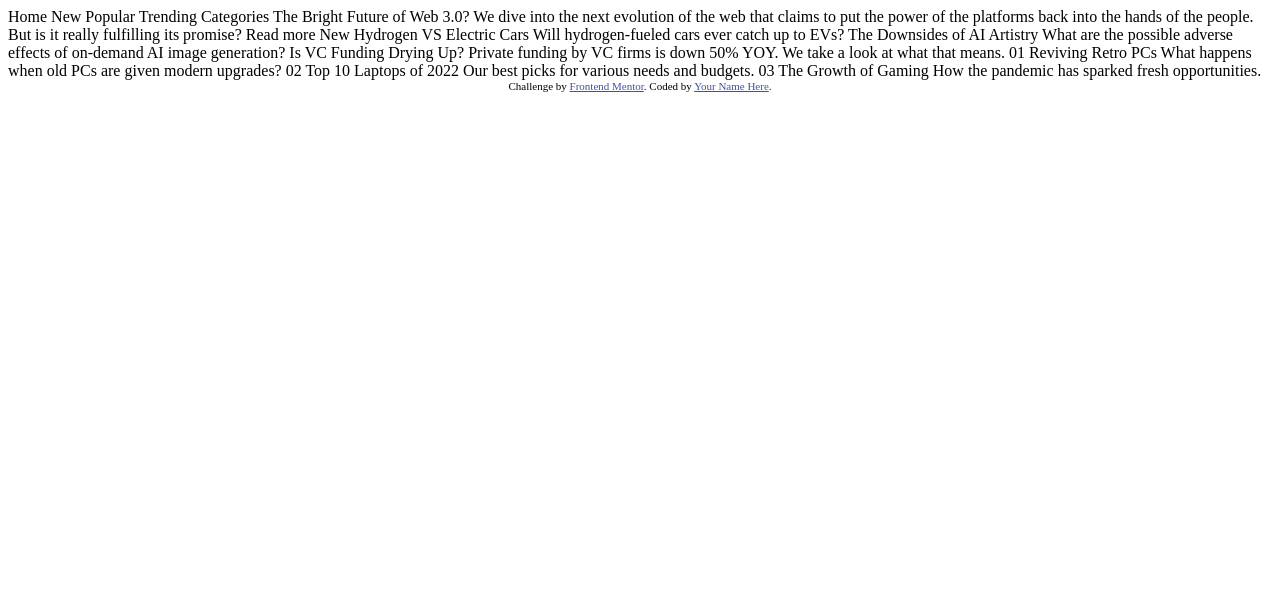
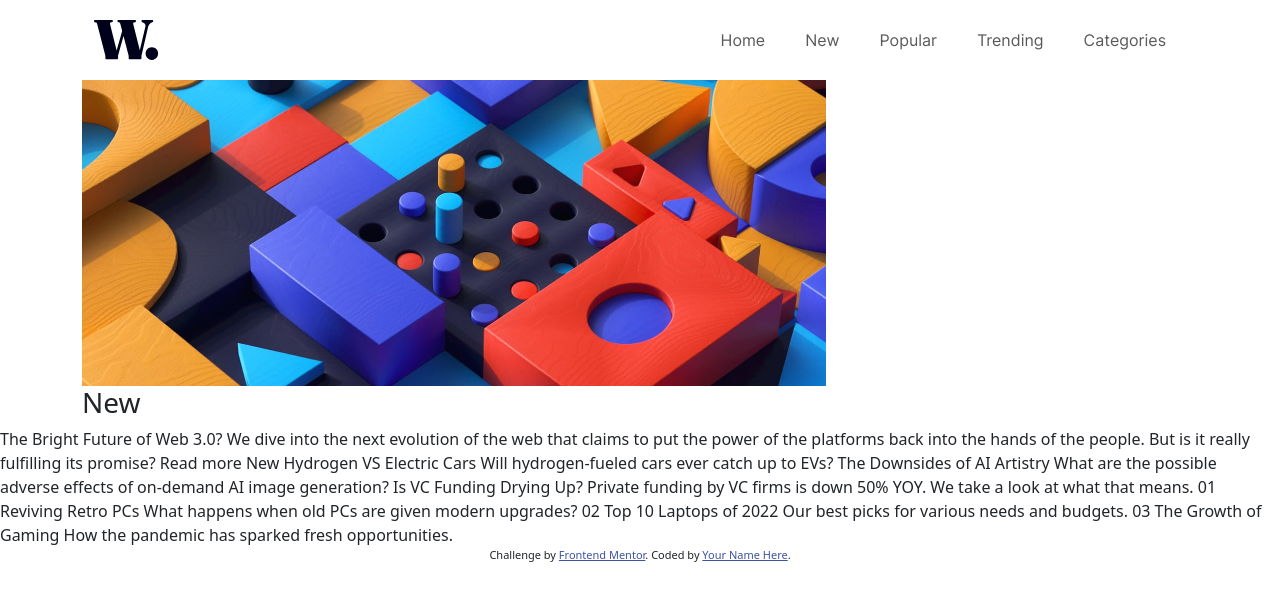
Before and after one commit to Potat369/news-homepage-main, a plain HTML site: page index.html in a window 1280 px wide. Drawn offline with nearby package versions, Linux system fonts and the light colour scheme.

Commit message:
end of work

```diff
--- a/index.html
+++ b/index.html
@@ -2,25 +2,56 @@
 <html lang="en">
 <head>
   <meta charset="UTF-8">
-  <meta name="viewport" content="width=device-width, initial-scale=1.0"> <!-- displays site properly based on user's device -->
+  <meta name="viewport" content="width=device-width, initial-scale=1.0">
 
   <link rel="icon" type="image/png" sizes="32x32" href="./assets/images/favicon-32x32.png">
+  <link rel="stylesheet" href="styles/style.css">
+  <link href="https://cdn.jsdelivr.net/npm/bootstrap@5.3.2/dist/css/bootstrap.min.css" rel="stylesheet" integrity="sha384-T3c6CoIi6uLrA9TneNEoa7RxnatzjcDSCmG1MXxSR1GAsXEV/Dwwykc2MPK8M2HN" crossorigin="anonymous">
 
   <title>Frontend Mentor | News homepage</title>
 
-  <!-- Feel free to remove these styles or customise in your own stylesheet 👍 -->
   <style>
     .attribution { font-size: 11px; text-align: center; }
     .attribution a { color: hsl(228, 45%, 44%); }
   </style>
 </head>
 <body>
+  <div class="wrapper container-sm">
 
-  Home
-  New
-  Popular
-  Trending
-  Categories
+    <nav class="navbar navbar-expand-sm">
+      <div class="container-fluid">
+        <a class="navbar-brand" href="#">
+          <img src="assets/images/logo.svg" alt="Logo">
+        </a>
+        <button class="navbar-toggler out" type="button" data-bs-toggle="collapse" data-bs-target="#navbarNav" aria-controls="navbarNav" aria-expanded="false" aria-label="Toggle navigation">
+          <span class="">
+            <img src="assets/images/icon-menu.svg" alt="">
+          </span>
+        </button>
+        <div class="collapse navbar-collapse" id="navbarNavAltMarkup">
+          <div class="navbar-nav ms-auto">
+            <a class="nav-link m-075" href="#">Home</a>
+            <a class="nav-link m-075" href="#">New</a>
+            <a class="nav-link m-075" href="#">Popular</a>
+            <a class="nav-link m-075" href="#">Trending</a>
+            <a class="nav-link m-075" href="#">Categories</a>
+          </div>
+        </div>
+      </div>
+    </nav>
+
+    <div class="col-12">
+        <div class="col-8">
+          <img src="assets/images/image-web-3-desktop.jpg" class="img-fluid" alt="a">
+        </div>
+        <div class="col-3">
+          <div>
+            <h3>New</h3>
+          </div>
+        </div>
+    </div>
+
+  </div>
 
   The Bright Future of Web 3.0?
 
@@ -56,5 +87,7 @@
     Challenge by <a href="https://www.frontendmentor.io?ref=challenge" target="_blank">Frontend Mentor</a>.
     Coded by <a href="#">Your Name Here</a>.
   </div>
+
+  <script src="https://cdn.jsdelivr.net/npm/bootstrap@5.3.2/dist/js/bootstrap.bundle.min.js" integrity="sha384-C6RzsynM9kWDrMNeT87bh95OGNyZPhcTNXj1NW7RuBCsyN/o0jlpcV8Qyq46cDfL" crossorigin="anonymous"></script>
 </body>
 </html>
--- /dev/null
+++ b/styles/style.css
@@ -0,0 +1,16 @@
+.nav-link {
+    font-family: Inter;
+}
+
+.nav-link:hover {
+    color: white;
+}
+
+.m-075 {
+    margin: 0.75rem;
+}
+
+@font-face {
+    font-family: Inter;
+    src: url("../assets/fonts/Inter-VariableFont_slnt\,wght.ttf");
+}
```
